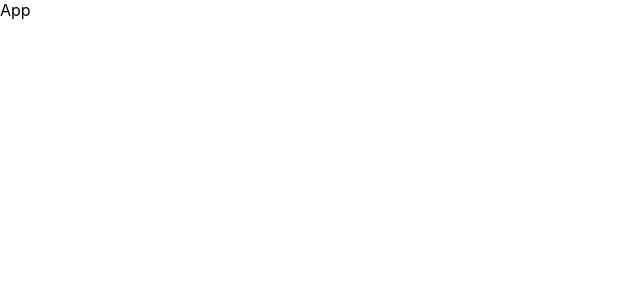
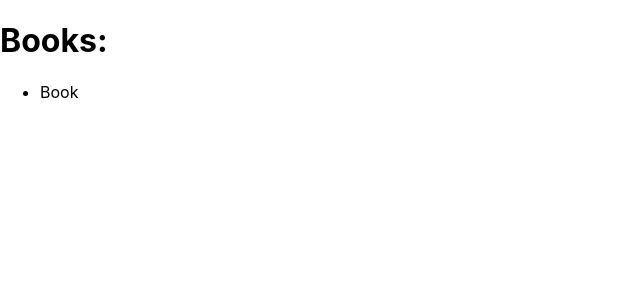
Before and after one commit to ikizey/graphql-books-client, a React (Create React App) app: page / in a window 1280 px wide. Shown: the top 300 px of the page, without its empty margins (0-640 px from the left). Built offline with nearby package versions, Linux system fonts and the light colour scheme.

Commit message:
add BookList component

```diff
--- a/src/App.js
+++ b/src/App.js
@@ -1,5 +1,12 @@
-function App() {
-  return <div>App</div>;
-}
+import BookList from './components/BookList';
+
+const App = () => {
+  return (
+    <div>
+      <h1>Books:</h1>
+      <BookList />
+    </div>
+  );
+};
 
 export default App;
--- /dev/null
+++ b/src/components/BookList.jsx
@@ -0,0 +1,13 @@
+import React from 'react';
+
+const BookList = () => {
+  return (
+    <div>
+      <ul>
+        <li>Book</li>
+      </ul>
+    </div>
+  );
+};
+
+export default BookList;
```
